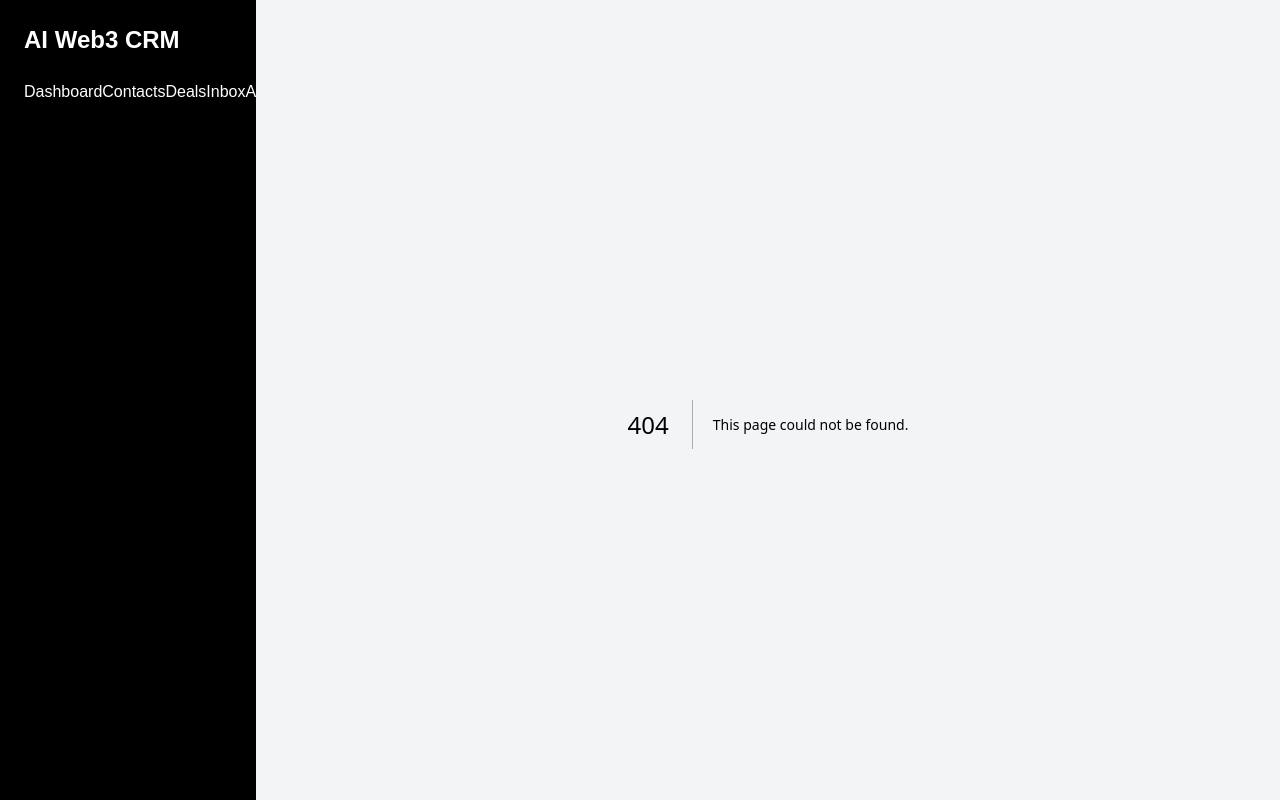
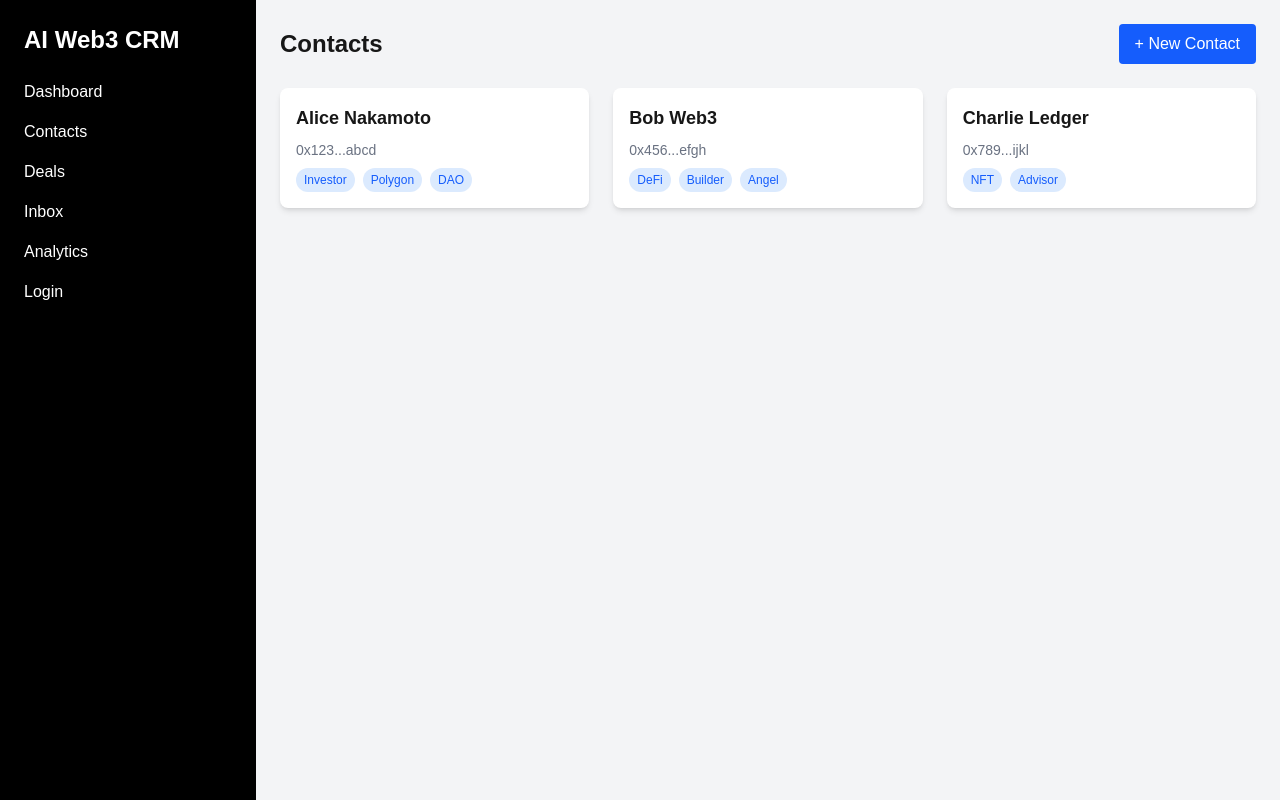
Before and after one commit to prashant252gupta/AI-Web3-CRM, a Next.js app in the folder frontend/: page /contacts in a window 1280 px wide. Before the commit this address had no page. Built offline with nearby package versions, Linux system fonts and the light colour scheme.

Commit message:
front face lift

```diff
--- /dev/null
+++ b/frontend/src/app/contacts/page.tsx
@@ -0,0 +1,62 @@
+'use client';
+import { useState } from 'react';
+import ContactCard from '@/components/ContactCard';
+import NewContactModal from '@/components/NewContactModal';
+import ContactDetailModal from '@/components/ContactDetailModal';
+
+const dummyContacts = [
+  {
+    name: 'Alice Nakamoto',
+    wallet: '0x123...abcd',
+    tags: ['Investor', 'Polygon', 'DAO'],
+  },
+  {
+    name: 'Bob Web3',
+    wallet: '0x456...efgh',
+    tags: ['DeFi', 'Builder', 'Angel'],
+  },
+  {
+    name: 'Charlie Ledger',
+    wallet: '0x789...ijkl',
+    tags: ['NFT', 'Advisor'],
+  },
+];
+
+export default function ContactsPage() {
+  const [showNewModal, setShowNewModal] = useState(false);
+  const [selectedContact, setSelectedContact] = useState<any>(null);
+
+  return (
+    <div>
+      <div className="flex justify-between items-center mb-6">
+        <h2 className="text-2xl font-bold">Contacts</h2>
+        <button
+          className="bg-blue-600 text-white px-4 py-2 rounded"
+          onClick={() => setShowNewModal(true)}
+        >
+          + New Contact
+        </button>
+      </div>
+
+      {showNewModal && (
+        <NewContactModal onClose={() => setShowNewModal(false)} />
+      )}
+      {selectedContact && (
+        <ContactDetailModal
+          contact={selectedContact}
+          onClose={() => setSelectedContact(null)}
+        />
+      )}
+
+      <div className="grid grid-cols-1 sm:grid-cols-2 lg:grid-cols-3 gap-6">
+        {dummyContacts.map((contact, index) => (
+          <ContactCard
+            key={index}
+            contact={contact}
+            onClick={() => setSelectedContact(contact)}
+          />
+        ))}
+      </div>
+    </div>
+  );
+}
--- /dev/null
+++ b/frontend/src/app/deals/page.tsx
@@ -0,0 +1,53 @@
+'use client';
+import { useState } from 'react';
+
+const dummyDeals = [
+  {
+    title: 'Token Investment - DAOxyz',
+    status: 'In Progress',
+    value: '$50,000',
+    stage: 'Negotiation',
+  },
+  {
+    title: 'Advisory - NFT Project',
+    status: 'Won',
+    value: '$10,000',
+    stage: 'Closed',
+  },
+  {
+    title: 'Grant - Web3 Social',
+    status: 'Lost',
+    value: '$5,000',
+    stage: 'Initial Contact',
+  },
+];
+
+export default function DealsPage() {
+  const [deals, setDeals] = useState(dummyDeals);
+
+  return (
+    <div>
+      <div className="flex justify-between items-center mb-6">
+        <h2 className="text-2xl font-bold">Deals</h2>
+        <button className="bg-green-600 text-white px-4 py-2 rounded">
+          + New Deal
+        </button>
+      </div>
+
+      <div className="grid grid-cols-1 sm:grid-cols-2 lg:grid-cols-3 gap-6">
+        {deals.map((deal, index) => (
+          <div
+            key={index}
+            className="bg-white shadow-md rounded-lg p-4 border-l-4
+              border-blue-500 hover:shadow-lg transition"
+          >
+            <h3 className="text-lg font-semibold mb-1">{deal.title}</h3>
+            <p className="text-sm text-gray-600 mb-1">Stage: {deal.stage}</p>
+            <p className="text-sm text-gray-600 mb-1">Status: {deal.status}</p>
+            <p className="text-md font-bold text-green-700">{deal.value}</p>
+          </div>
+        ))}
+      </div>
+    </div>
+  );
+}
--- /dev/null
+++ b/frontend/src/components/ContactCard.tsx
@@ -0,0 +1,32 @@
+'use client';
+export default function ContactCard({
+  contact,
+  onClick,
+}: {
+  contact: {
+    name: string;
+    wallet: string;
+    tags: string[];
+  };
+  onClick: () => void;
+}) {
+  return (
+    <div
+      className="bg-white shadow-md rounded-lg p-4 cursor-pointer hover:shadow-lg transition"
+      onClick={onClick}
+    >
+      <h3 className="text-lg font-semibold mb-2">{contact.name}</h3>
+      <p className="text-sm text-gray-500 mb-2">{contact.wallet}</p>
+      <div className="flex flex-wrap gap-2">
+        {contact.tags.map((tag, index) => (
+          <span
+            key={index}
+            className="bg-blue-100 text-blue-600 px-2 py-1 rounded-full text-xs"
+          >
+            {tag}
+          </span>
+        ))}
+      </div>
+    </div>
+  );
+}
--- /dev/null
+++ b/frontend/src/components/ContactDetailModal.tsx
@@ -0,0 +1,36 @@
+'use client';
+import React from 'react';
+
+export default function ContactDetailModal({
+  contact,
+  onClose,
+}: {
+  contact: {
+    name: string;
+    wallet: string;
+    tags: string[];
+  };
+  onClose: () => void;
+}) {
+  return (
+    <div className="fixed inset-0 bg-black bg-opacity-50 flex items-center justify-center z-50">
+      <div className="bg-white p-6 rounded-lg shadow-lg w-96">
+        <div className="flex justify-between items-center mb-4">
+          <h2 className="text-xl font-semibold">{contact.name}</h2>
+          <button onClick={onClose} className="text-gray-500 text-xl">×</button>
+        </div>
+        <p className="mb-2"><strong>Wallet:</strong> {contact.wallet}</p>
+        <p className="mb-4"><strong>Tags:</strong> {contact.tags.join(', ')}</p>
+
+        <div className="mt-6 flex justify-end">
+          <button
+            className="bg-blue-600 text-white px-4 py-2 rounded"
+            onClick={onClose}
+          >
+            Close
+          </button>
+        </div>
+      </div>
+    </div>
+  );
+}
--- /dev/null
+++ b/frontend/src/components/NewContactModal.tsx
@@ -0,0 +1,53 @@
+'use client';
+import { useState } from 'react';
+
+export default function NewContactModal({ onClose }: { onClose: () => void }) {
+  const [name, setName] = useState('');
+  const [wallet, setWallet] = useState('');
+  const [tags, setTags] = useState('');
+
+  const handleSubmit = () => {
+    console.log({ name, wallet, tags: tags.split(',') });
+    onClose(); // Close modal after submission
+  };
+
+  return (
+    <div className="fixed inset-0 bg-black bg-opacity-50 flex items-center justify-center z-50">
+      <div className="bg-white p-6 rounded-lg shadow-lg w-96">
+        <h2 className="text-xl font-semibold mb-4">Add New Contact</h2>
+        <input
+          className="w-full border px-3 py-2 mb-3 rounded"
+          placeholder="Name"
+          value={name}
+          onChange={(e) => setName(e.target.value)}
+        />
+        <input
+          className="w-full border px-3 py-2 mb-3 rounded"
+          placeholder="Wallet Address"
+          value={wallet}
+          onChange={(e) => setWallet(e.target.value)}
+        />
+        <input
+          className="w-full border px-3 py-2 mb-4 rounded"
+          placeholder="Tags (comma separated)"
+          value={tags}
+          onChange={(e) => setTags(e.target.value)}
+        />
+        <div className="flex justify-end space-x-2">
+          <button
+            className="px-4 py-2 bg-gray-300 rounded"
+            onClick={onClose}
+          >
+            Cancel
+          </button>
+          <button
+            className="px-4 py-2 bg-blue-600 text-white rounded"
+            onClick={handleSubmit}
+          >
+            Add
+          </button>
+        </div>
+      </div>
+    </div>
+  );
+}
--- a/frontend/src/components/sidebar.tsx
+++ b/frontend/src/components/sidebar.tsx
@@ -6,12 +6,12 @@
     <div className="w-64 h-screen bg-black text-white p-6 space-y-6">
       <h1 className="text-2xl font-bold">AI Web3 CRM</h1>
       <nav className="space-y-4">
-        <Link href="/">Dashboard</Link>
-        <Link href="/contacts">Contacts</Link>
-        <Link href="/deals">Deals</Link>
-        <Link href="/inbox">Inbox</Link>
-        <Link href="/analytics">Analytics</Link>
-        <Link href="/login">Login</Link>
+        <Link href="/" className="block">Dashboard</Link>
+        <Link href="/contacts" className="block">Contacts</Link>
+        <Link href="/deals" className="block">Deals</Link>
+        <Link href="/inbox" className="block">Inbox</Link>
+        <Link href="/analytics" className="block">Analytics</Link>
+        <Link href="/login" className="block">Login</Link>
       </nav>
     </div>
   );
```
